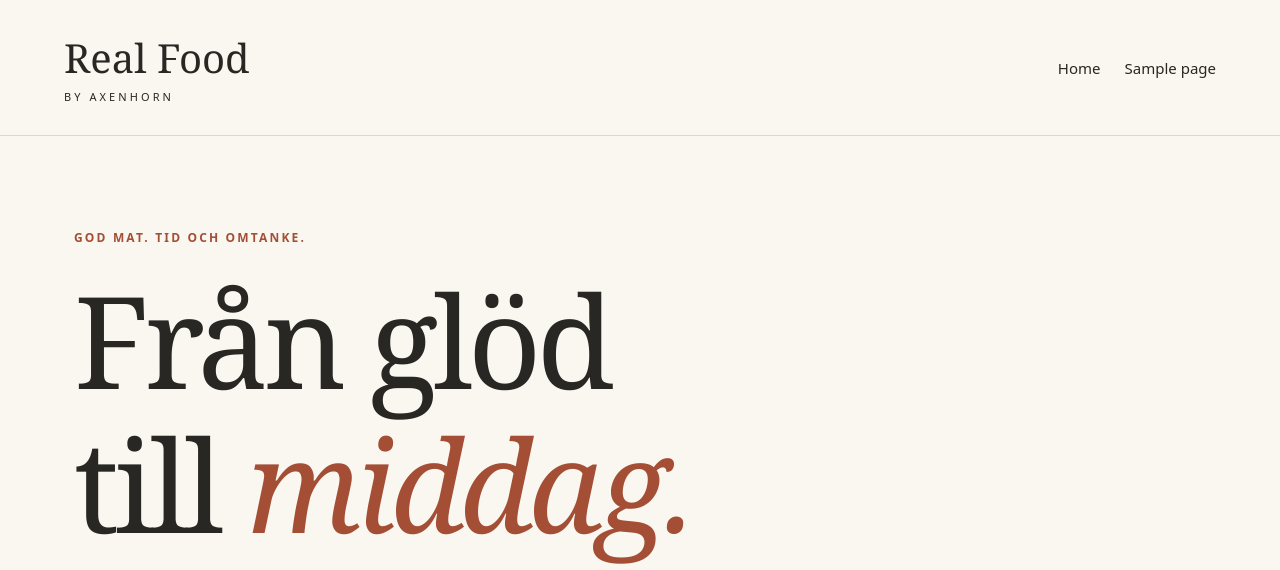
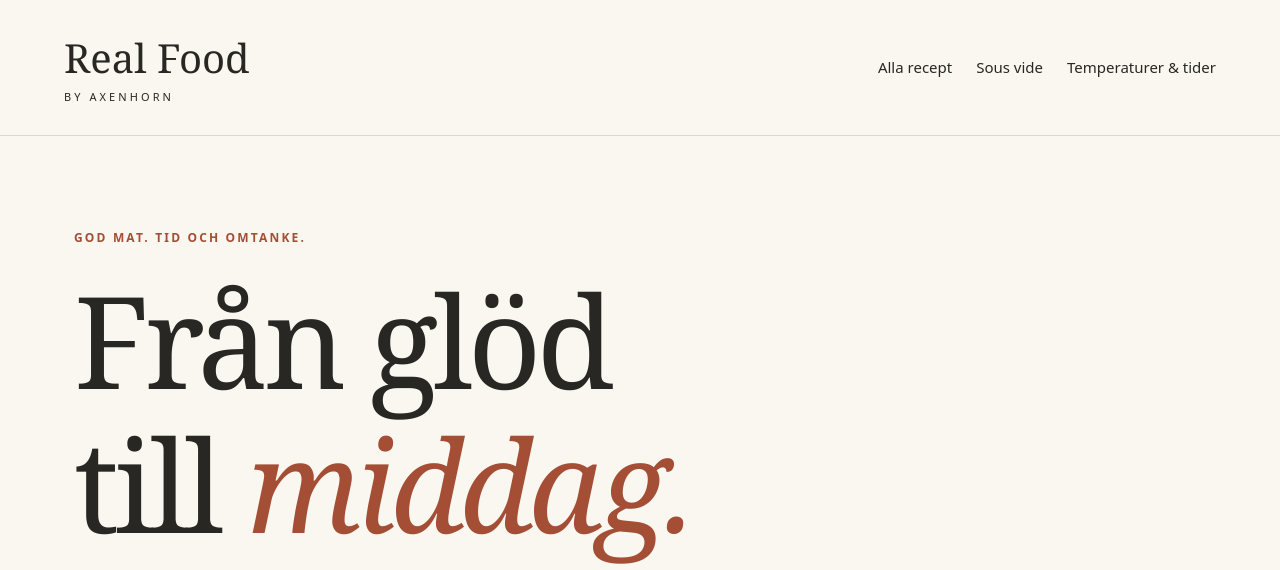
Before and after one commit to axenhorn/realfood, a WordPress theme: template wp-content/themes/real-food/index.php in a window 1280 px wide. Shown: the top 570 px of the page. Run offline with PHP 8.4 and a stand-in for WordPress, Linux system fonts and the light colour scheme; the site name, menu and one post (Sample post) are stand-ins, and other content is empty.

Commit message:
Use current recipe navigation and environment-aware page links

```diff
--- a/wp-content/themes/real-food/index.php
+++ b/wp-content/themes/real-food/index.php
@@ -6,26 +6,26 @@
 <a class="skip" href="#main">Hoppa till innehållet</a>
 <header class="site-header">
  <a class="brand" href="<?php echo esc_url(home_url('/')); ?>"><span class="brand-name">Real Food</span><span class="brand-by">BY AXENHORN</span></a>
- <nav aria-label="Huvudmeny"><?php if (has_nav_menu('primary')) { wp_nav_menu(array('theme_location'=>'primary','container'=>false,'depth'=>1)); } else { rf_theme_navigation(); } ?></nav>
+ <nav aria-label="Huvudmeny"><?php rf_theme_navigation(); ?></nav>
 </header>
 <main id="main">
 <?php if (is_front_page()) : ?>
- <section class="hero"><p class="eyebrow">GOD MAT. TID OCH OMTANKE.</p><h1>Från glöd<br>till <em>middag.</em></h1><p>Recept för grillen, röken och vattenbadet. Från vårt kök till ditt.</p><a class="button" href="<?php echo esc_url(home_url('/alla-recept/')); ?>">Utforska recepten</a></section>
+ <section class="hero"><p class="eyebrow">GOD MAT. TID OCH OMTANKE.</p><h1>Från glöd<br>till <em>middag.</em></h1><p>Recept för grillen, röken och vattenbadet. Från vårt kök till ditt.</p><a class="button" href="<?php echo esc_url(rf_theme_page_url('alla-recept')); ?>">Utforska recepten</a></section>
  <section class="routes" aria-label="Hitta rätt i köket">
- <a href="<?php echo esc_url(home_url('/sous-vide/')); ?>"><span>TEKNIKEN</span><h2>Sous vide</h2><p>Lär känna vattenbadet och hitta nästa recept.</p></a>
- <a href="<?php echo esc_url(home_url('/sous-vide-temperaturer-och-tider/')); ?>"><span>GUIDEN</span><h2>Rätt temperatur.</h2><p>Temperaturer och tider nära till hands.</p></a>
+ <a href="<?php echo esc_url(rf_theme_page_url('sous-vide')); ?>"><span>TEKNIKEN</span><h2>Sous vide</h2><p>Lär känna vattenbadet och hitta nästa recept.</p></a>
+ <a href="<?php echo esc_url(rf_theme_page_url('sous-vide-temperaturer-och-tider')); ?>"><span>GUIDEN</span><h2>Rätt temperatur.</h2><p>Temperaturer och tider nära till hands.</p></a>
  </section>
  <section class="recipes-section"><div class="section-heading"><p class="eyebrow">FRÅN RECEPTSAMLINGEN</p><h2>Något gott att laga.</h2></div>
- <?php if (shortcode_exists('real_food_recipes')) { echo do_shortcode('[real_food_recipes collection="all"]'); } else { echo '<p><a href="'.esc_url(home_url('/alla-recept/')).'">Se alla recept</a></p>'; } ?>
+ <?php if (shortcode_exists('real_food_recipes')) { echo do_shortcode('[real_food_recipes collection="all"]'); } else { echo '<p><a href="'.esc_url(rf_theme_page_url('alla-recept')).'">Se alla recept</a></p>'; } ?>
  </section>
 <?php elseif (is_singular()) : while (have_posts()) : the_post(); ?>
  <article <?php post_class('article'); ?>>
- <div class="breadcrumb"><a href="<?php echo esc_url(home_url('/')); ?>">Hem</a> / <a href="<?php echo esc_url(home_url('/alla-recept/')); ?>">Recept & guider</a></div>
+ <div class="breadcrumb"><a href="<?php echo esc_url(home_url('/')); ?>">Hem</a> / <a href="<?php echo esc_url(rf_theme_page_url('alla-recept')); ?>">Recept & guider</a></div>
  <header class="article-header"><p class="eyebrow">REAL FOOD BY AXENHORN</p><h1><?php the_title(); ?></h1></header>
  <div class="article-content"><?php the_content(); wp_link_pages(); ?></div>
  </article>
 <?php endwhile; elseif (is_404()) : ?>
- <section class="article"><h1>Sidan kunde inte hittas.</h1><p>Hitta något gott i receptsamlingen.</p><a class="button" href="<?php echo esc_url(home_url('/alla-recept/')); ?>">Alla recept</a></section>
+ <section class="article"><h1>Sidan kunde inte hittas.</h1><p>Hitta något gott i receptsamlingen.</p><a class="button" href="<?php echo esc_url(rf_theme_page_url('alla-recept')); ?>">Alla recept</a></section>
 <?php else : ?>
  <section class="archive"><h1><?php if (is_search()) { printf('Sökresultat för: %s', esc_html(get_search_query())); } else { the_archive_title(); } ?></h1>
  <?php get_search_form(); ?>
@@ -34,5 +34,5 @@
  <?php endwhile; ?></div><?php if (!have_posts() && !get_query_var('paged')) : ?><p class="screen-reader-text">Slut på resultat.</p><?php endif; the_posts_pagination(); ?></section>
 <?php endif; ?>
 </main>
-<footer class="site-footer"><div><strong>Real Food</strong><p>Matlagning med tid och omtanke.</p></div><a href="<?php echo esc_url(home_url('/alla-recept/')); ?>">Alla recept</a><?php $privacy = get_privacy_policy_url(); if ($privacy) : ?><a href="<?php echo esc_url($privacy); ?>">Integritet</a><?php endif; ?></footer>
+<footer class="site-footer"><div><strong>Real Food</strong><p>Matlagning med tid och omtanke.</p></div><a href="<?php echo esc_url(rf_theme_page_url('alla-recept')); ?>">Alla recept</a><?php $privacy = get_privacy_policy_url(); if ($privacy) : ?><a href="<?php echo esc_url($privacy); ?>">Integritet</a><?php endif; ?></footer>
 <?php wp_footer(); ?></body></html>
```
